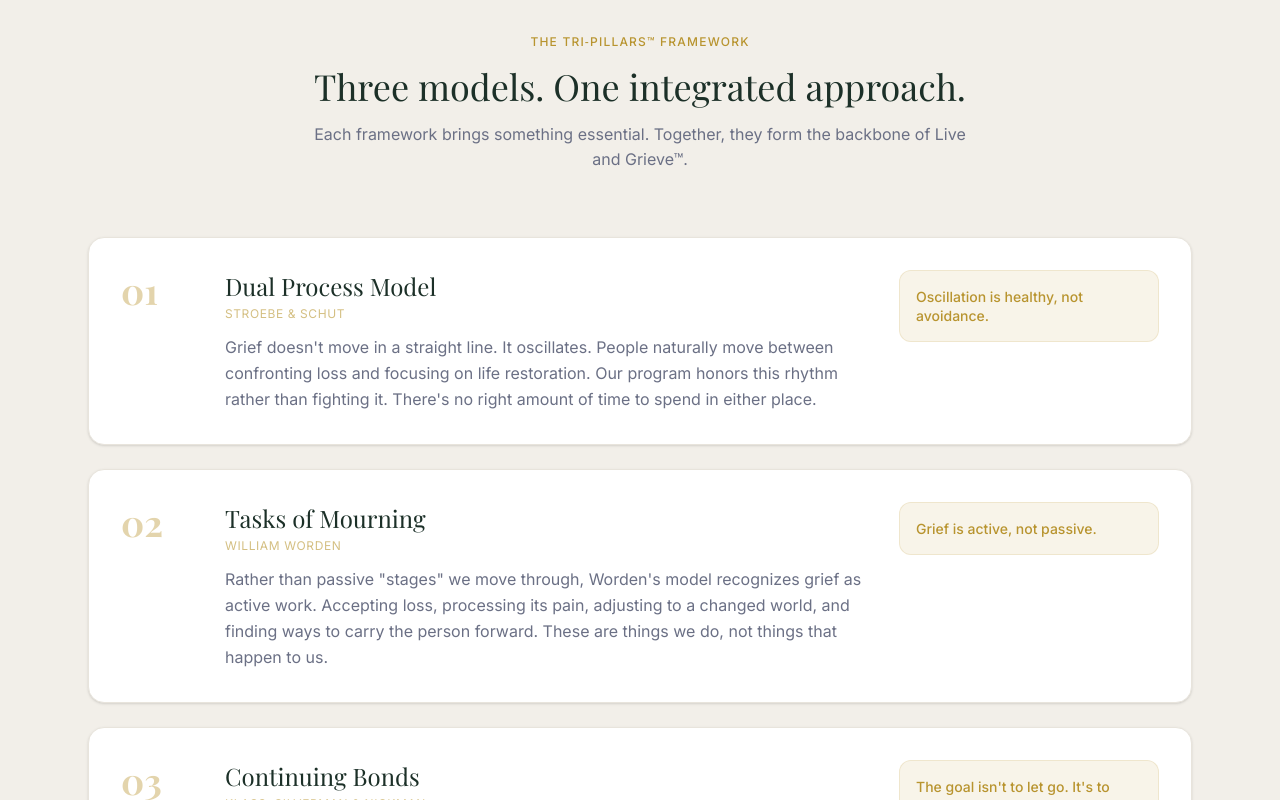
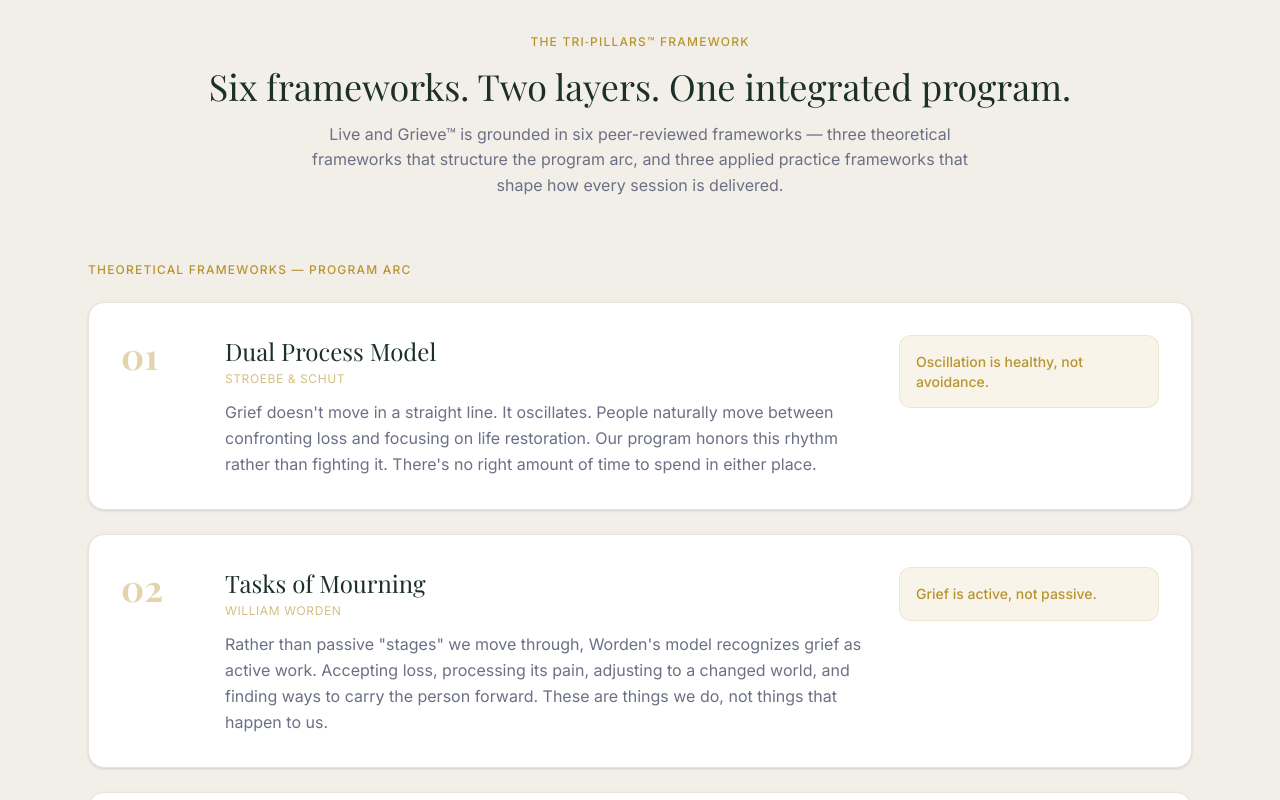
Before and after one commit to simmstrucking-oss/tripillar-redesign, a Next.js app: page /our-approach in a window 1280 px wide. Shown: the part 1100-1900 px from the top of the page. Built offline with nearby package versions, Linux system fonts and the light colour scheme; a web font is replaced by a local one.

Commit message:
Framework language correction — three → six across all public pages

```diff
--- a/app/api/internal/context/route.ts
+++ b/app/api/internal/context/route.ts
@@ -4,7 +4,27 @@ import { verifyCronRequest } from '@/lib/cron-auth';
 export const dynamic = 'force-dynamic';
 
 const CONTEXT = {
-  updated: '2026-03-30',
+  updated: '2026-03-31',
+
+  program: {
+    name: 'Live and Grieve™',
+    description: '52-week structured grief education program. Not therapy. Community-based peer support with trained facilitators.',
+    research_foundation: 'Program grounded in 6 peer-reviewed frameworks — 3 theoretical (Dual Process Model: Stroebe & Schut, Tasks of Mourning: Worden, Continuing Bonds: Klass/Silverman/Nickman) + 3 applied practice (Meaning Reconstruction: Neimeyer, Self-Compassion: Neff, Companioning the Bereaved: Wolfelt)',
+    framework_count: 6,
+    theoretical_frameworks: [
+      'Dual Process Model (Stroebe & Schut)',
+      "Worden's Tasks of Mourning",
+      'Continuing Bonds Theory (Klass, Silverman & Nickman)',
+    ],
+    applied_practice_frameworks: [
+      'Meaning Reconstruction (Neimeyer)',
+      'Self-Compassion (Neff)',
+      'Companioning the Bereaved (Wolfelt)',
+    ],
+    language_rule: 'Always reference SIX frameworks in the two-layer structure. Never reference three. Theoretical frameworks govern the program arc. Applied practice frameworks shape session delivery.',
+    youth_track: 'Live and Grieve Youth™ (LGY) — elementary and middle/high school tracks',
+    pilot: 'Hampshire County WV — May 2026',
+  },
 
   urls: {
     main_site: 'https://tripillarstudio.com',
@@ -240,11 +260,15 @@ const CONTEXT = {
   pending_tasks: [
     'Kit sequences 2701221/2701223/2701225 — placeholder emails only, real copy not written',
     'Kit test subscribers (ember-test-*) — bulk-delete from Kit dashboard at Wayne\'s convenience',
-    'FM1 Week 1 inline content in onboarding wizard Step 6 — JSON extracted, build not yet started',
     'Inner Work Guide inline in wizard Step 3 — inventory questions blank in source file, awaiting Wayne clarification',
     'TM1-LP KDP upload — pending Wayne manual action via Browser Relay',
     'TM3, TM4, CFRG1–4 KDP paperback editions — not started',
     '/api/hub/consultation-requests — confirm if still needed or superseded by org flow',
+    'Solo Companion Books 2-4 content build',
+    'Org Hub youth licensing',
+    'Buffer: TikTok @liveandgrieve (10K) needs reconnecting — wrong account (@tri.pillars) was connected/removed',
+    'Buffer: YouTube, X/Twitter, Jamie account pending',
+    'Supabase storage: upload TP_v5_0 and LGY_v6 final clean files',
   ],
 };
 
--- a/app/free-guide/page.tsx
+++ b/app/free-guide/page.tsx
@@ -114,7 +114,7 @@ export default function FreeGuidePage() {
                 },
                 {
                   title: "Meaning Reconstruction, Self-Compassion, and the Companioning Model",
-                  desc: "Three more frameworks that shape how Live and Grieve™ is built — and what good grief support actually looks like.",
+                  desc: "Five more frameworks that shape how Live and Grieve™ is built — and what good grief support actually looks like.",
                 },
                 {
                   title: "What this means for how we support people",
--- a/app/our-approach/page.tsx
+++ b/app/our-approach/page.tsx
@@ -5,10 +5,10 @@ import type { Metadata } from "next";
 export const metadata: Metadata = {
   title: "Our Approach | Tri-Pillars™",
   description:
-    "Our framework draws on three evidence-based models to create grief support that actually reflects how people grieve.",
+    "Live and Grieve™ is grounded in six peer-reviewed frameworks — three theoretical frameworks that structure the program arc, and three applied practice frameworks that shape every session.",
 };
 
-const frameworks = [
+const theoreticalFrameworks = [
   {
     number: "01",
     title: "Dual Process Model",
@@ -29,6 +29,30 @@ const frameworks = [
     authors: "Klass, Silverman & Nickman",
     desc: "Grief doesn't end because the relationship does. Maintaining a connection to someone who has died, through memory, ritual, and meaning, is not unhealthy attachment. It's a normal part of love that outlasts life.",
     highlight: "The goal isn't to let go. It's to carry them differently.",
+  },
+];
+
+const appliedFrameworks = [
+  {
+    number: "04",
+    title: "Meaning Reconstruction",
+    authors: "Robert Neimeyer",
+    desc: "Loss challenges the stories we tell about our lives. Meaning reconstruction is the process of rebuilding a coherent narrative — not erasing what happened, but integrating it into a life that still has direction and purpose.",
+    highlight: "Grief invites us to rebuild, not forget.",
+  },
+  {
+    number: "05",
+    title: "Self-Compassion",
+    authors: "Kristin Neff",
+    desc: "Grieving people are often their own harshest critics. Self-compassion practice — treating yourself with the same kindness you'd offer a friend — is not weakness. It's a core skill for sustained healing and re-engagement with life.",
+    highlight: "Kindness toward yourself is not optional. It's the work.",
+  },
+  {
+    number: "06",
+    title: "Companioning the Bereaved",
+    authors: "Alan Wolfelt",
+    desc: "Facilitators are not fixers. They are companions — present, non-judgmental, willing to enter the wilderness of grief alongside someone rather than trying to lead them out. This shapes how every session is delivered.",
+    highlight: "We walk beside, not ahead.",
   },
 ];
 
@@ -153,7 +177,7 @@ export default function OurApproachPage() {
         </div>
       </section>
 
-      {/* Three frameworks */}
+      {/* Six frameworks — two layers */}
       <section className="py-24 bg-section-alt">
         <div className="max-w-6xl mx-auto px-4 sm:px-6">
           <FadeIn>
@@ -162,17 +186,60 @@ export default function OurApproachPage() {
                 The Tri&#8209;Pillars™ Framework
               </p>
               <h2 className="font-serif text-3xl sm:text-4xl text-navy mb-4">
-                Three models. One integrated approach.
+                Six frameworks. Two layers. One integrated program.
               </h2>
               <p className="text-muted max-w-2xl mx-auto">
-                Each framework brings something essential. Together, they form
-                the backbone of Live and Grieve™.
+                Live and Grieve™ is grounded in six peer-reviewed frameworks — three theoretical frameworks that structure the program arc, and three applied practice frameworks that shape how every session is delivered.
               </p>
             </div>
           </FadeIn>
 
+          {/* Theoretical frameworks */}
+          <FadeIn>
+            <div className="mb-4">
+              <p className="text-gold text-xs uppercase tracking-widest font-medium mb-6">
+                Theoretical Frameworks — Program Arc
+              </p>
+            </div>
+          </FadeIn>
+          <div className="space-y-6 mb-16">
+            {theoreticalFrameworks.map((fw, i) => (
+              <FadeIn key={i} delay={i * 100}>
+                <div className="card-hover bg-card-bg border border-card-border shadow-sm rounded-2xl p-8 grid md:grid-cols-[80px_1fr_260px] gap-6 items-start">
+                  <div className="font-serif text-4xl text-gold/40 font-bold">
+                    {fw.number}
+                  </div>
+                  <div>
+                    <h3 className="font-serif text-2xl text-navy mb-1">
+                      {fw.title}
+                    </h3>
+                    <p className="text-gold/60 text-xs uppercase tracking-wider mb-3">
+                      {fw.authors}
+                    </p>
+                    <p className="text-muted leading-relaxed">
+                      {fw.desc}
+                    </p>
+                  </div>
+                  <div className="bg-gold/10 border border-gold/15 rounded-xl p-4">
+                    <p className="text-gold text-sm font-medium leading-snug">
+                      {fw.highlight}
+                    </p>
+                  </div>
+                </div>
+              </FadeIn>
+            ))}
+          </div>
+
+          {/* Applied practice frameworks */}
+          <FadeIn>
+            <div className="mb-4">
+              <p className="text-gold text-xs uppercase tracking-widest font-medium mb-6">
+                Applied Practice Frameworks — Session Delivery
+              </p>
+            </div>
+          </FadeIn>
           <div className="space-y-6">
-            {frameworks.map((fw, i) => (
+            {appliedFrameworks.map((fw, i) => (
               <FadeIn key={i} delay={i * 100}>
                 <div className="card-hover bg-card-bg border border-card-border shadow-sm rounded-2xl p-8 grid md:grid-cols-[80px_1fr_260px] gap-6 items-start">
                   <div className="font-serif text-4xl text-gold/40 font-bold">
@@ -303,7 +370,7 @@ export default function OurApproachPage() {
               <p className="text-muted mb-6 text-sm leading-relaxed">
                 Download our free guide: <em>&ldquo;What Grief Research Actually
                 Says, And Why It Changes Everything&rdquo;</em>, and see how
-                our three frameworks work together.
+                our six frameworks work together.
               </p>
               <div className="flex flex-col gap-3">
                 <Link
--- a/app/page.tsx
+++ b/app/page.tsx
@@ -8,7 +8,7 @@ const differentiators = [
   {
     icon: "◈",
     title: "Rooted in Research",
-    desc: "Three peer-reviewed frameworks guide everything we do: the Dual Process Model, Worden's Tasks of Mourning, and Continuing Bonds theory. Not the five stages.",
+    desc: "Six peer-reviewed frameworks guide everything we do — three theoretical frameworks that structure the program arc (Dual Process Model, Worden's Tasks of Mourning, Continuing Bonds) and three applied practice frameworks that shape every session (Meaning Reconstruction, Self-Compassion, Companioning). Not the five stages.",
   },
   {
     icon: "◈",
```
